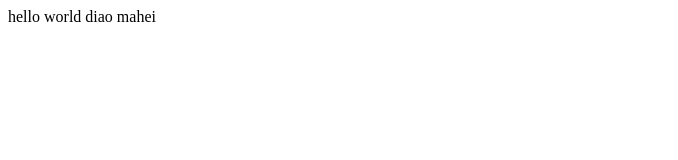
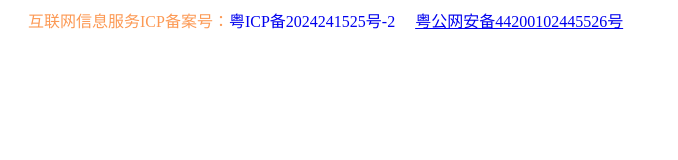
Before and after one commit to Rujingou/gzgz.us.kg, a plain HTML site: page index.html in a window 1280 px wide. Shown: the whole page, without its empty margins (0-678 px from the left). Drawn offline with Linux system fonts and the light colour scheme.

Commit message:
Update index.html

```diff
--- a/index.html
+++ b/index.html
@@ -1 +1,24 @@
-hello world diao mahei
+    <div class="bottom-center">
+        <p>
+
+
+        <div class="ant-col ant-col-24 exclamation-box mt-1 mb-2 pl-2" data-v-2996d565="" style="width: 973px"><span role="img"
+                                                                                                aria-label="exclamation-circle"
+                                                                                                class="anticon anticon-exclamation-circle mr-2"
+                                                                                                data-v-2996d565=""
+                                                                                                style="color: rgb(252, 153, 84);"><svg
+                focusable="false" class="" data-icon="exclamation-circle" width="1em" height="1em"
+                fill="currentColor"
+                aria-hidden="true" viewBox="64 64 896 896"></svg>
+        <span id="ICPBei">
+                互联网信息服务ICP备案号：<a href="http://beian.miit.gov.cn" style="text-decoration:none" target="_blank">粤ICP备2024241525号-2</a><span>&nbsp;&nbsp;&nbsp;&nbsp;
+			<a
+                    href="https://beian.mps.gov.cn/#/query/webSearch?code=44200102445526" rel="noreferrer"
+                    target="_blank">粤公网安备44200102445526号</a></span>
+			<div style="width: 348px"></div>
+        </span>
+
+
+
+    </span></div>
+    </div>
```
